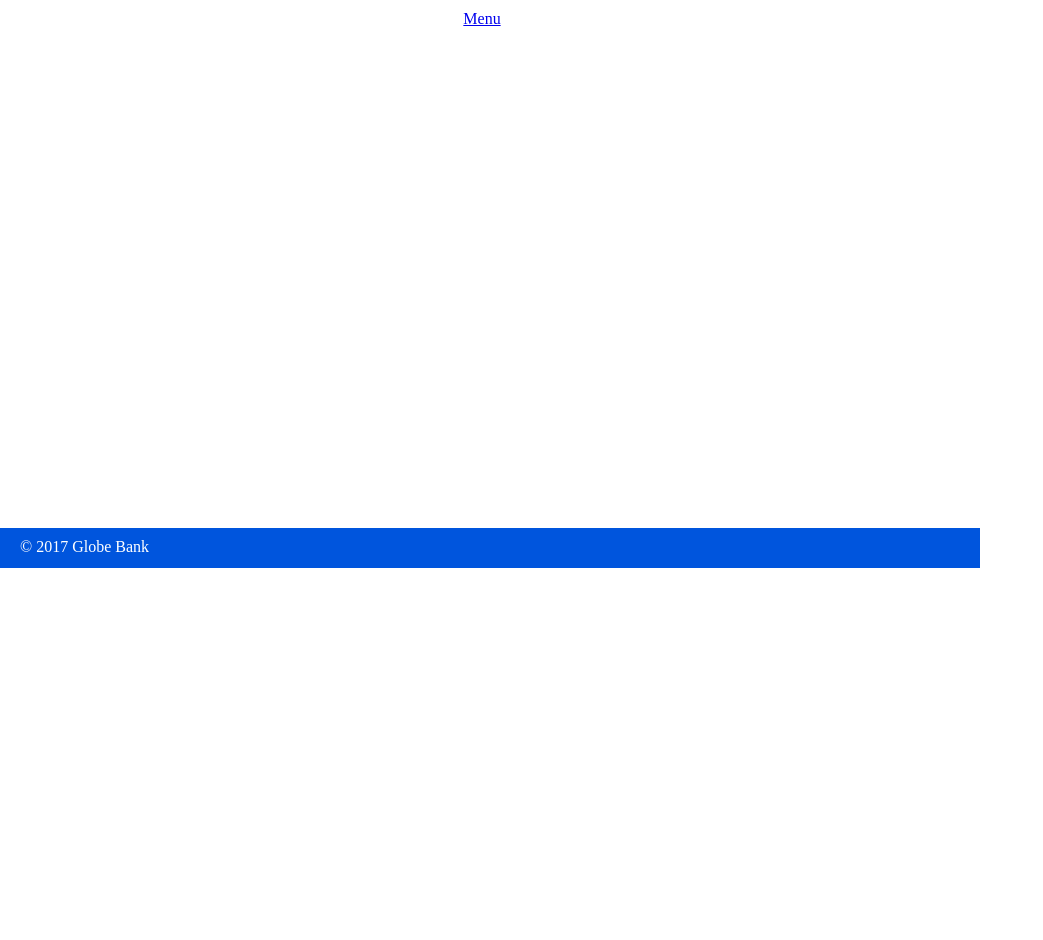
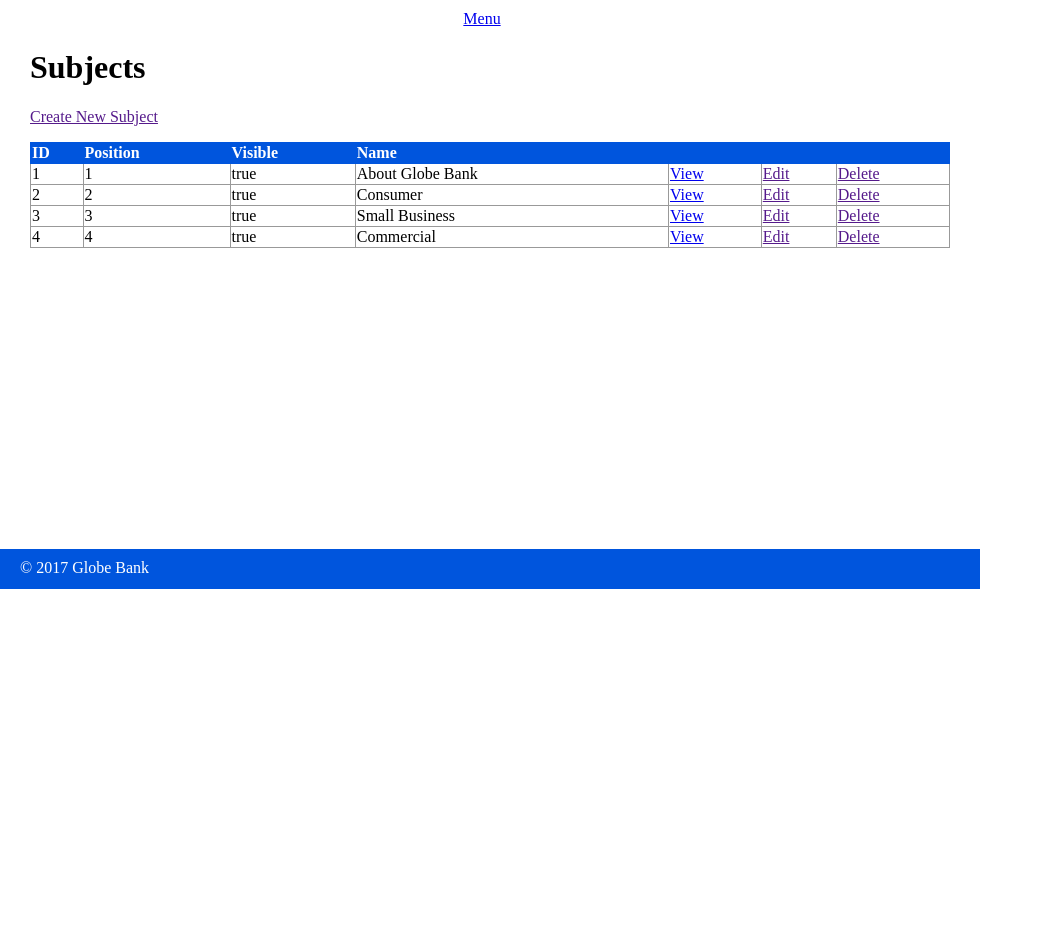
Before and after one commit to Yoimer/sql1-development, a PHP site: page /cocoon/globe_bank/public/staff/subjects/index.php in a window 1280 px wide. Shown: the part 40-980 px from the top of the page, without its empty margins (0-1043 px from the left). Run offline with PHP 8.4, Linux system fonts and the light colour scheme.

Commit message:
use URL parameters

```diff
--- a/globe_bank/public/staff/index.php
+++ b/globe_bank/public/staff/index.php
@@ -7,7 +7,7 @@
     <div id="main-menu">
         <h2>Main Menu</h2>
          <ul>
-            <li><a href="subjects/index.php">Subjects</a></li>
+            <li><a href="<?php echo url_for('/staff/subjects/index.php'); ?>">Subjects</li>
         </ul>
     </div>
 </div>
--- a/globe_bank/public/staff/subjects/index.php
+++ b/globe_bank/public/staff/subjects/index.php
@@ -1,9 +1,53 @@
 <?php require_once('../../../private/initialize.php'); ?>
 
-<?php $page_title = 'Subjects'?>
+<?php
+  $subjects = [
+    ['id' => '1', 'position' => '1', 'visible' => '1', 'menu_name' => 'About Globe Bank'],
+    ['id' => '2', 'position' => '2', 'visible' => '1', 'menu_name' => 'Consumer'],
+    ['id' => '3', 'position' => '3', 'visible' => '1', 'menu_name' => 'Small Business'],
+    ['id' => '4', 'position' => '4', 'visible' => '1', 'menu_name' => 'Commercial'],
+  ];
+?>
+
+<?php $page_title = 'Subjects'; ?>
 <?php include(SHARED_PATH . '/staff_header.php'); ?>
 
 <div id="content">
+    <div class="subjects listing">
+        <h1>Subjects</h1>
+
+        <div class="actions">
+            <a class="action" href="">Create New Subject</a>
+        </div>
+
+        <table class="list">
+            <tr>
+                <th>ID</th>
+                <th>Position</th>
+                <th>Visible</th>
+                <th>Name</th>
+                <th>&nbsp;</th>
+                <th>&nbsp;</th>
+                <th>&nbsp;</th>
+            </tr>
+
+            <?php foreach($subjects as $subject) { ?>
+                <tr>
+                    <td><?php echo $subject['id']; ?></td>
+                    <td><?php echo $subject['position']; ?></td>
+                    <td><?php echo $subject['visible'] == 1 ? 'true' : 'false'; ?></td>
+                    <td><?php echo $subject['menu_name']; ?></td>
+                    <td><a class="action" href="<?php echo url_for('/staff/subjects/show.php?id=' . $subject['id']); ?>">View</a></td>
+                    <!-- includes 2 parameters -->
+                    <!-- <td><a class="action" href="<?php //echo url_for('/staff/subjects/show.php?page=1&id=' . $subject['id']); ?>">View</a></td> -->
+                    <td><a class="action" href="">Edit</a></td>
+                    <td><a class="action" href="">Delete</a></td>
+                </tr>
+            <?php } ?>
+        </table>
+
+    </div>
+
 </div>
 
 <?php include(SHARED_PATH . '/staff_footer.php'); ?>
```
Also changed, not shown: globe_bank/public/staff/subjects/show.php (added, +30 -0 lines).
